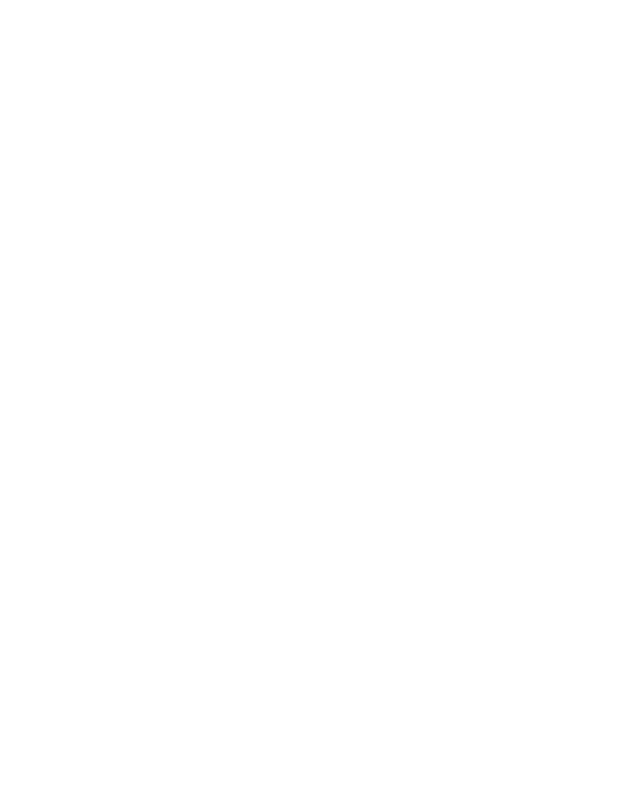
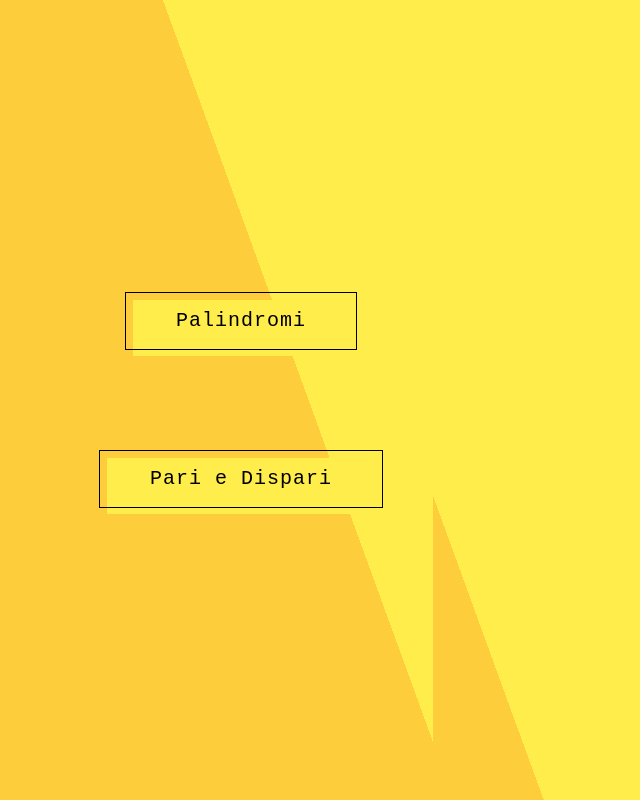
Before and after one commit to andrea-nuzzo/js-paliedispari, a plain HTML site: page index.html in a window 1280 px wide. Shown: the whole page, without its empty margins (399-1039 px from the left). Drawn offline with nearby package versions, Linux system fonts and the light colour scheme.

Commit message:
layout html/css

```diff
--- a/css/style.css
+++ b/css/style.css
@@ -0,0 +1,44 @@
+
+html,body {
+    display: flex;
+    justify-content: center;
+    flex-direction: column;
+    align-items: center;
+    height: 100vh;
+    font-family: "Roboto Mono", monospace;
+    background: linear-gradient(70deg, #fdcd3b 60%, #ffed4b 60%);
+    z-index: -2;
+}
+
+button {
+  margin: 50px;
+}
+
+.fill {
+  font-size: 20px;
+  font-weight: 200;
+  letter-spacing: 1px;
+  padding: 13px 50px 13px;
+  outline: 0;
+  border: 1px solid black;
+  cursor: pointer;
+  position: relative;
+  background-color: rgba(0, 0, 0, 0);
+}
+
+.fill::after {
+  content: "";
+  background-color: #ffed4b;
+  width: 100%;
+  z-index: -1;
+  position: absolute;
+  height: 100%;
+  top: 7px;
+  left: 7px;
+  transition: 0.2s;
+}
+
+.fill:hover::after {
+  top: 0px;
+  left: 0px;
+}
--- a/index.html
+++ b/index.html
@@ -4,9 +4,19 @@
     <meta charset="UTF-8">
     <meta http-equiv="X-UA-Compatible" content="IE=edge">
     <meta name="viewport" content="width=device-width, initial-scale=1.0">
+    <link href="https://cdn.jsdelivr.net/npm/bootstrap@5.1.3/dist/css/bootstrap.min.css" rel="stylesheet" integrity="sha384-1BmE4kWBq78iYhFldvKuhfTAU6auU8tT94WrHftjDbrCEXSU1oBoqyl2QvZ6jIW3" crossorigin="anonymous">
+    <link rel="stylesheet" href="css/style.css">
     <title>Pali&Dispari</title>
 </head>
 <body>
+
+    <button type="button" id = "palindrome" class="fill">Palindromi</button>
+
+    <button type="button" id = "pariDispari" class="fill">Pari e Dispari</button>
+
+
+
     <script src="js/script.js"></script>
+    <script src="https://cdn.jsdelivr.net/npm/bootstrap@5.1.3/dist/js/bootstrap.bundle.min.js" integrity="sha384-ka7Sk0Gln4gmtz2MlQnikT1wXgYsOg+OMhuP+IlRH9sENBO0LRn5q+8nbTov4+1p" crossorigin="anonymous"></script>
 </body>
 </html>
--- a/js/script.js
+++ b/js/script.js
@@ -2,10 +2,28 @@
 Chiedere all’utente di inserire una parola
 Creare una funzione per capire se la parola inserita è palindroma*/
 
-let word = 'ingegni';
-let notPal = 'ciao';
 
-function palindrome(word){
+
+// function palindrome(word){
+
+//     let array = word.split('');
+//     array.reverse();
+
+//     let testPalindrome = '';
+
+//     for(let i = 0; i < array.length; i++){
+//         testPalindrome += array[i];
+//     }
+
+//     if(testPalindrome == word){
+//         return true;
+//     }
+//     return false;
+// }
+
+let btnPalindrome = document.getElementById('palindrome');
+btnPalindrome.addEventListener('click', function(){
+    let word = prompt('Iserisci una parola');
 
     let array = word.split('');
     array.reverse();
@@ -17,10 +35,14 @@ function palindrome(word){
     }
 
     if(testPalindrome == word){
-        return true;
+       alert(`La parola "${word}" è palindroma`)
+    } else{
+        alert(`La parola "${word}" non è palindroma`)
     }
-    return false;
-}
+
+});
+
+
 
 
 /*PARI E DISPARI
```
